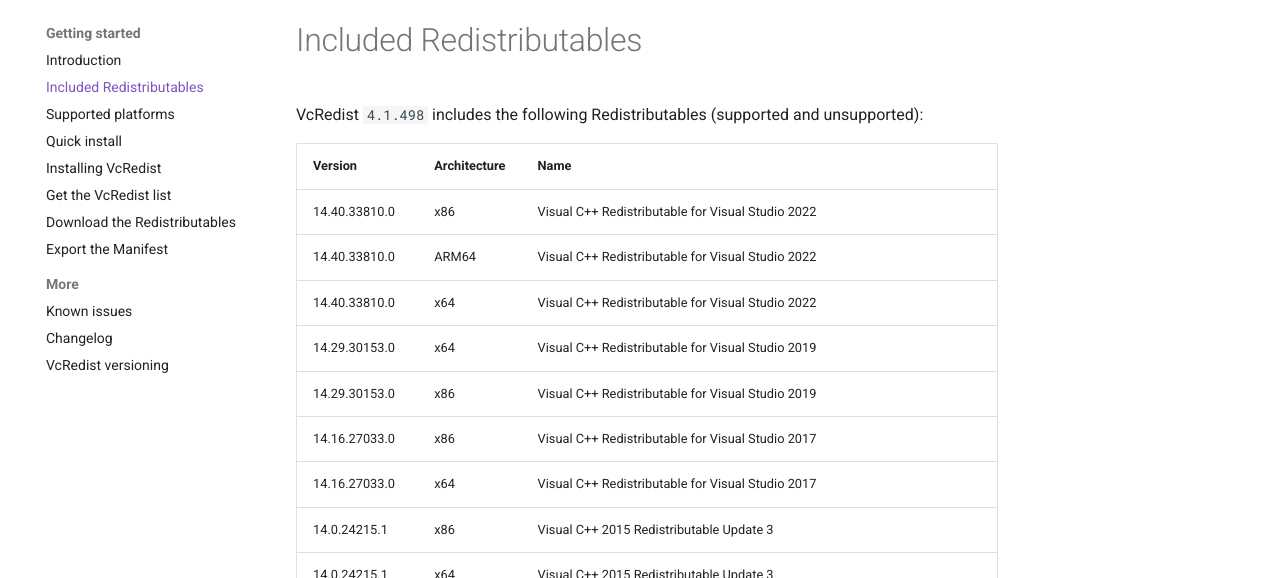
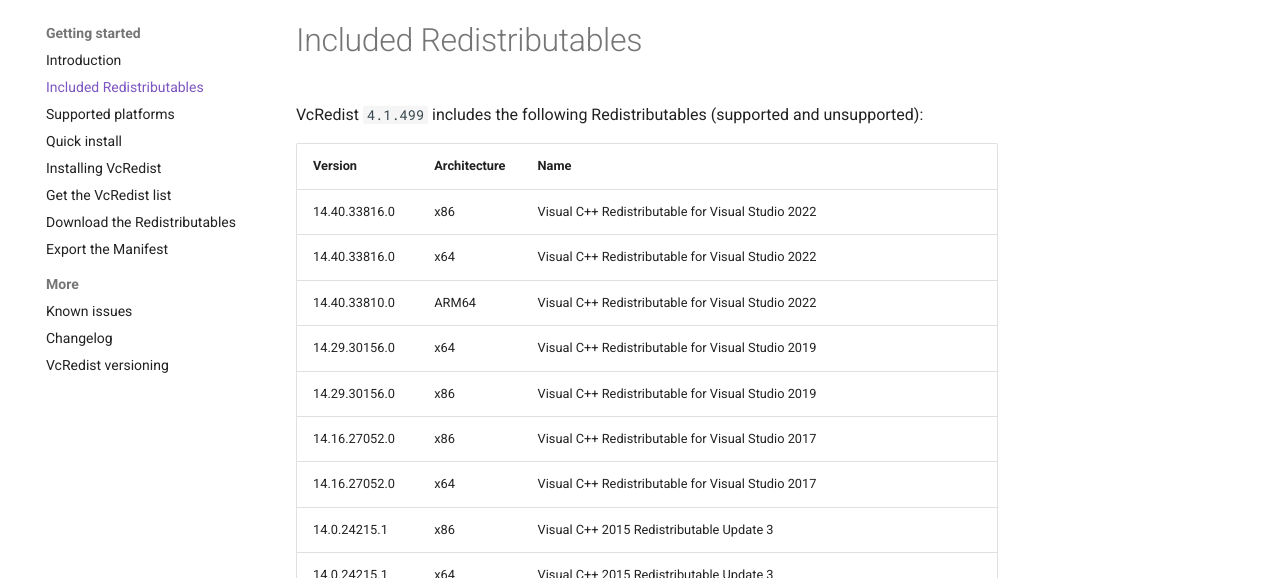
Before and after one commit to aaronparker/vcredist, an MkDocs documentation site: the page built from docs/versions.md, in a window 1280 px wide and 900 px high. Shown: the part 126-704 px from the top of the window. Built offline with MkDocs 1.6.1 and Material for MkDocs 9.7.7, drawn with Linux system fonts in a browser that asks for light colours; comment, search, counter and statistics services are not loaded.

Commit message:
Update module 4.1.499

```diff
--- a/docs/versions.md
+++ b/docs/versions.md
@@ -1,16 +1,16 @@
 # Included Redistributables
 
-VcRedist `4.1.498` includes the following Redistributables (supported and unsupported):
+VcRedist `4.1.499` includes the following Redistributables (supported and unsupported):
 
 | Version        | Architecture | Name                                                                       |
 | -------------- | ------------ | -------------------------------------------------------------------------- |
-| 14.40.33810.0  | x86          | Visual C++ Redistributable for Visual Studio 2022                          |
+| 14.40.33816.0  | x86          | Visual C++ Redistributable for Visual Studio 2022                          |
+| 14.40.33816.0  | x64          | Visual C++ Redistributable for Visual Studio 2022                          |
 | 14.40.33810.0  | ARM64        | Visual C++ Redistributable for Visual Studio 2022                          |
-| 14.40.33810.0  | x64          | Visual C++ Redistributable for Visual Studio 2022                          |
-| 14.29.30153.0  | x64          | Visual C++ Redistributable for Visual Studio 2019                          |
-| 14.29.30153.0  | x86          | Visual C++ Redistributable for Visual Studio 2019                          |
-| 14.16.27033.0  | x86          | Visual C++ Redistributable for Visual Studio 2017                          |
-| 14.16.27033.0  | x64          | Visual C++ Redistributable for Visual Studio 2017                          |
+| 14.29.30156.0  | x64          | Visual C++ Redistributable for Visual Studio 2019                          |
+| 14.29.30156.0  | x86          | Visual C++ Redistributable for Visual Studio 2019                          |
+| 14.16.27052.0  | x86          | Visual C++ Redistributable for Visual Studio 2017                          |
+| 14.16.27052.0  | x64          | Visual C++ Redistributable for Visual Studio 2017                          |
 | 14.0.24215.1   | x86          | Visual C++ 2015 Redistributable Update 3                                   |
 | 14.0.24215.1   | x64          | Visual C++ 2015 Redistributable Update 3                                   |
 | 12.0.40664.0   | x86          | Visual C++ 2013 Update 5 Redistributable Package                           |
```
Also changed, not shown: docs/changelog.md (+1 -1 lines), 1 other file.
